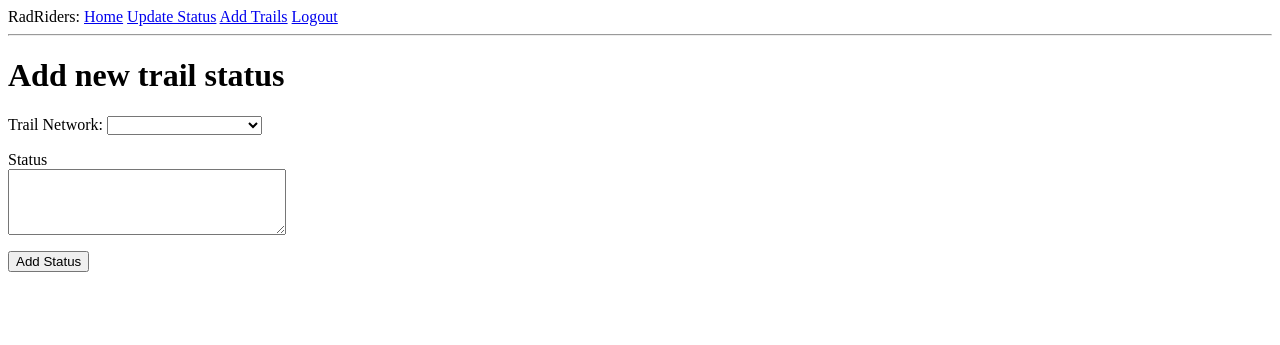
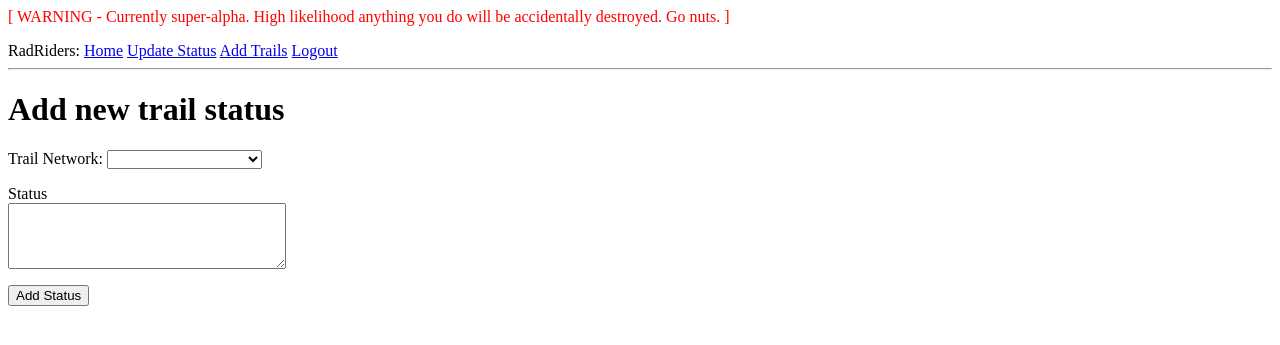
Before and after one commit to jeffreycharters/radriders-real, a Flask app: page /new_status in a window 1280 px wide. Shown: the top 345 px of the page. Run offline with Flask 2, Linux system fonts and the light colour scheme; the visitor is signed in with stand-in values (Sample User, id 1); data comes from the database, SQL or seed files in the repository; data that the repository does not hold is empty; some libraries are stand-ins or nearby versions.

Commit message:
Warning message re alpha state

```diff
--- a/app/templates/base.html
+++ b/app/templates/base.html
@@ -14,6 +14,8 @@
     </head>
 
     <body>
+        <p style="color: red;">[ WARNING - Currently super-alpha. High likelihood anything you do
+            will be accidentally destroyed. Go nuts. ]</p>
         <div>RadRiders:
             <a href="{{ url_for('trails_bp.index') }}">Home</a>
             {% if current_user.is_authenticated %}
```
